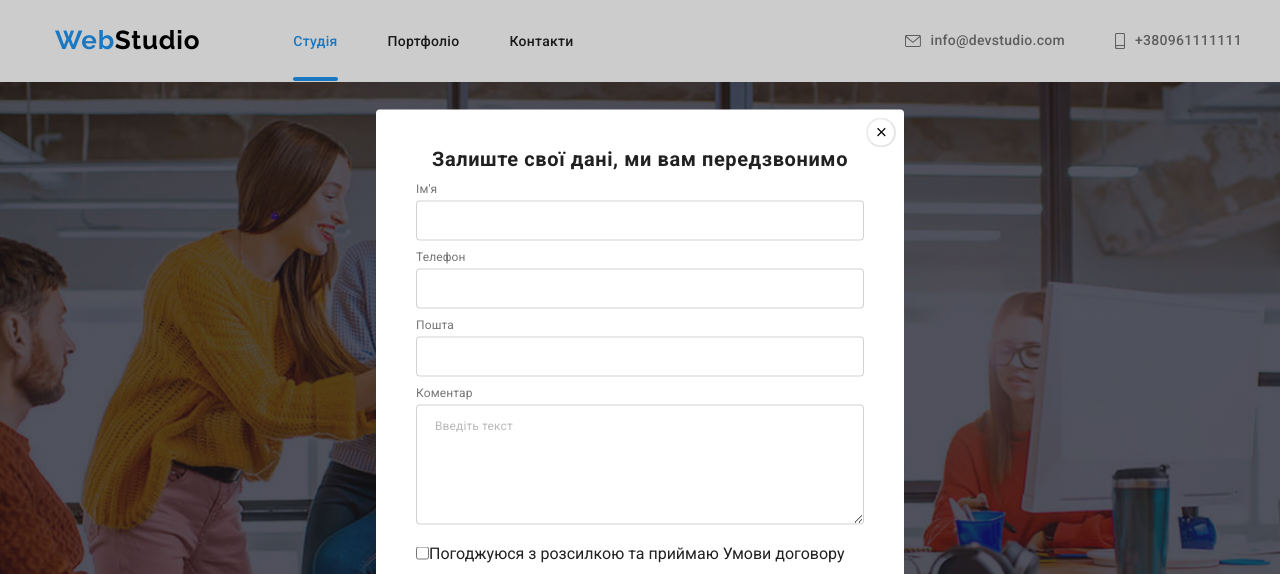
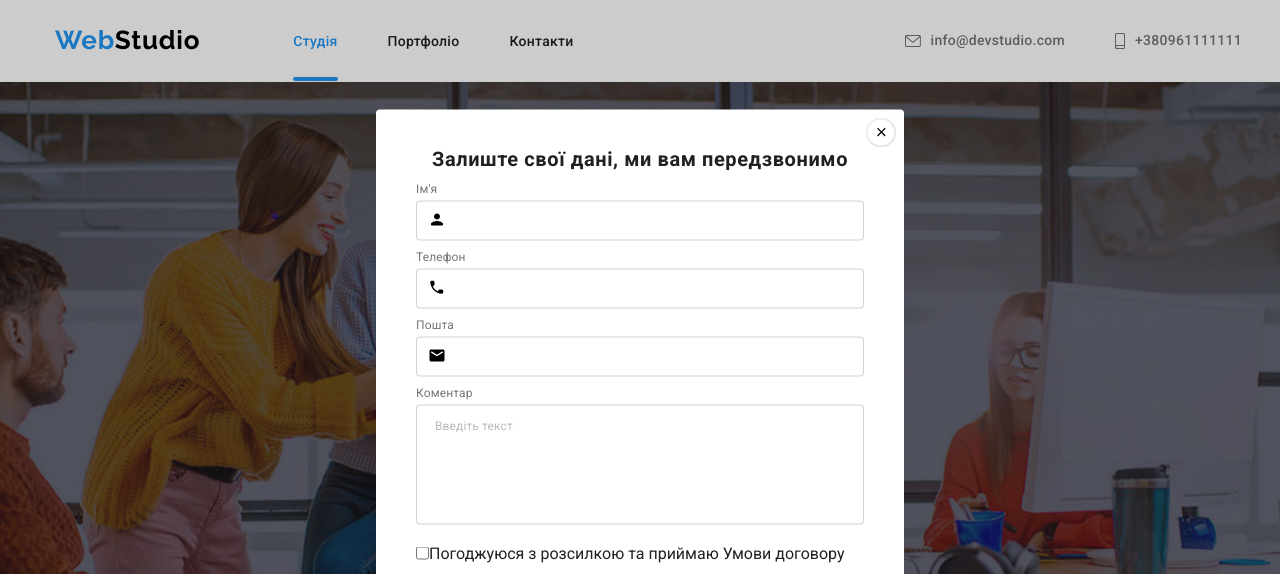
Before and after one commit to Korniy/goit-markup-hw-06, a plain HTML site: page index.html in a window 1280 px wide. Both pictures are taken after a click on the button "Замовити послугу". Shown: the top 574 px of the page. Drawn offline with nearby package versions, Linux system fonts and the light colour scheme.

Commit message:
Добавляє іконки в форми

```diff
--- a/css/styles.css
+++ b/css/styles.css
@@ -322,6 +322,7 @@ span {
 .form-field {
   display: flex;
   flex-direction: column;
+  position: relative;
 }
 
 .label-text {
@@ -343,10 +344,20 @@ span {
   border-radius: 4px;
 }
 
+.modal-icon-form {
+  position: absolute;
+  top: 28px;
+  left: 12px;
+  width: 18px;
+  height: 18px;
+}
+
 .form-input-textarea {
   height: 120px;
   border: 1px solid rgba(33, 33, 33, 0.2);
   border-radius: 4px;
+
+  resize: none;
 }
 
 .form-field textarea::placeholder {
--- a/index.html
+++ b/index.html
@@ -84,14 +84,24 @@
                   <div class="form-field">
                     <label for="name" class="label-text">Ім'я</label>
                     <input type="text" name="name" id="name" class="form-input">
+                   <svg class="modal-icon-form">
+                      <use href="images/icons/symbol-defss.svg#icon-person-black"></use>
+                    </svg>
                   </div>
+
                   <div class="form-field">
                     <label for="phone-number" class="label-text">Телефон</label>
                     <input type="tel" name="phone-number" id="phone-number" class="form-input">
+                    <svg class="modal-icon-form">
+                      <use href="images/icons/symbol-defss.svg#icon-phone-black"></use>
+                    </svg>
                   </div>
                   <div class="form-field">
                     <label for="email" class="label-text">Пошта</label>
                     <input type="email" name="email" id="email" class="form-input">
+                    <svg class="modal-icon-form">
+                      <use href="images/icons/symbol-defss.svg#icon-email-black"></use>
+                    </svg>
                   </div>
                   <div class="form-field">
                     <label for="message" class="label-text">Коментар</label>
```
